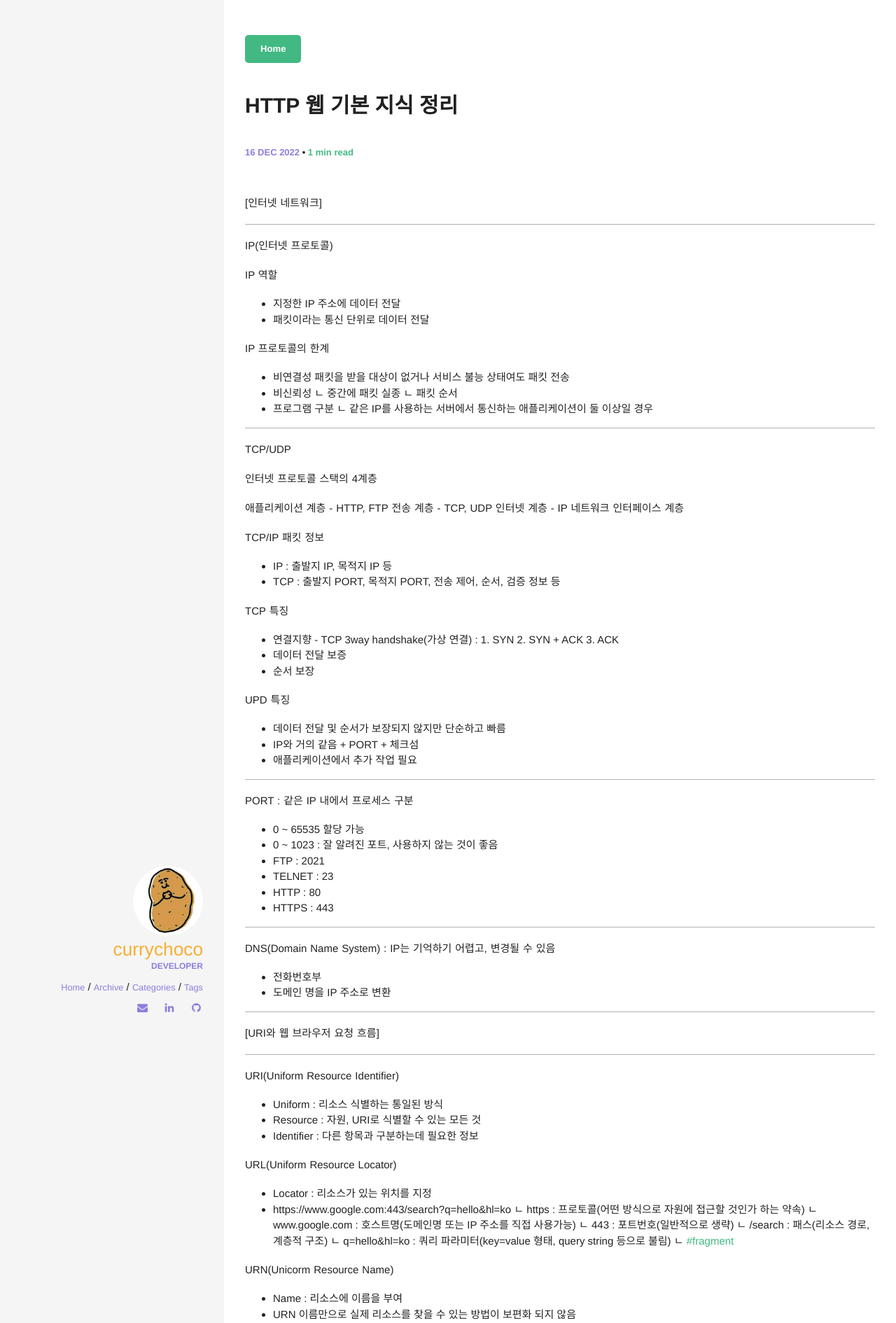
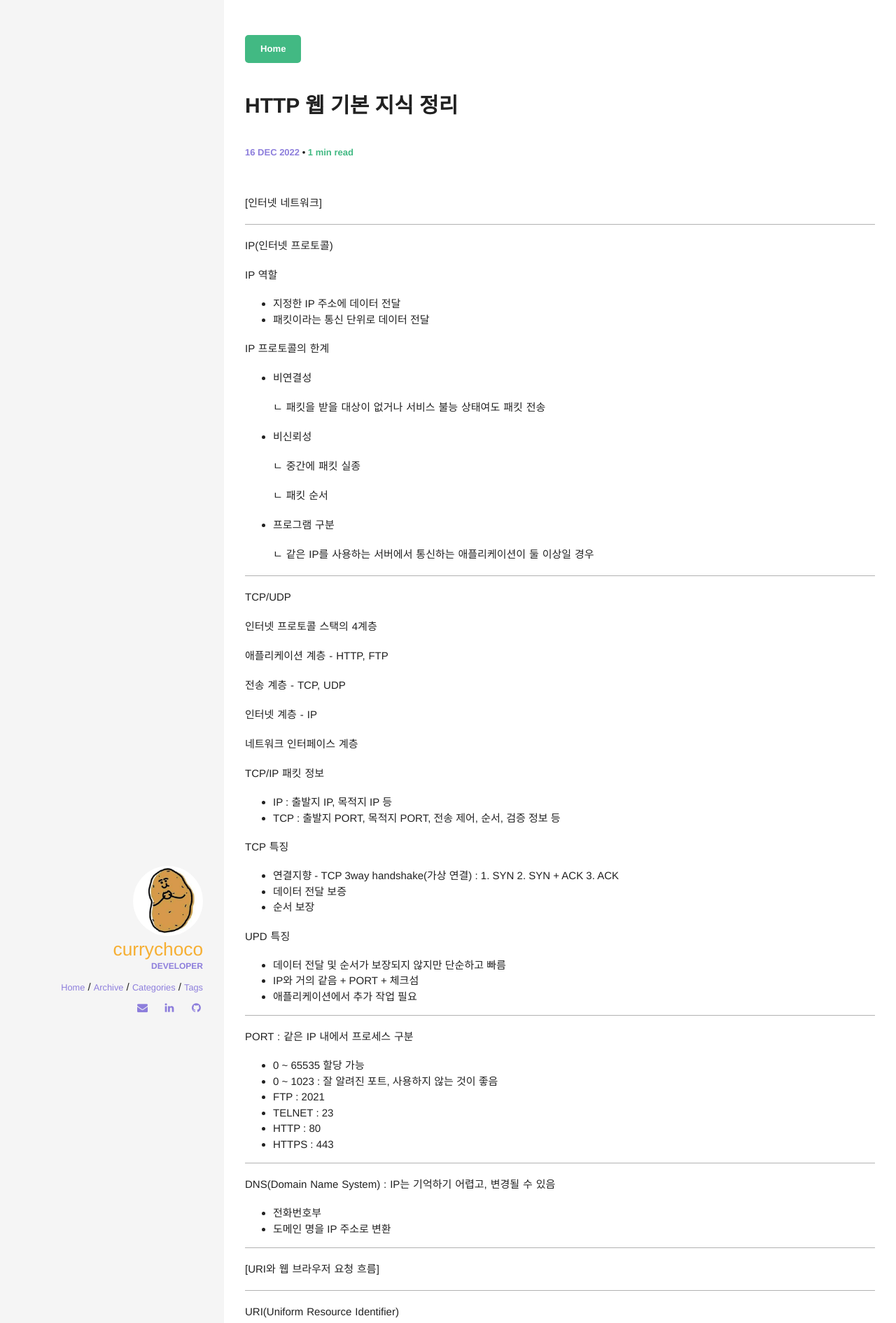
Before and after one commit to currychoco/currychoco.github.io, a Jekyll site: the page built from _posts/2022-12-16-인터넷네트워크.md, in a window 1280 px wide. Shown: the top 1890 px of the page at 70% size. Built offline with Jekyll 4.4.1, drawn with Linux system fonts in a browser that asks for light colours; comment, search, counter and statistics services are not loaded; some of the changed text lies outside the part shown.

Commit message:
Update 2022-12-16-인터넷네트워크.md

```diff
--- a/_posts/2022-12-16-인터넷네트워크.md
+++ b/_posts/2022-12-16-인터넷네트워크.md
@@ -15,14 +15,21 @@ IP 역할
 - 지정한 IP 주소에 데이터 전달
 - 패킷이라는 통신 단위로 데이터 전달
 
+
 IP 프로토콜의 한계
 - 비연결성
-    패킷을 받을 대상이 없거나 서비스 불능 상태여도 패킷 전송
+
+    ㄴ 패킷을 받을 대상이 없거나 서비스 불능 상태여도 패킷 전송
 - 비신뢰성
+
     ㄴ 중간에 패킷 실종
+
     ㄴ 패킷 순서
+
+
 - 프로그램 구분
-    ㄴ 같은 IP를 사용하는 서버에서 통신하는 애플리케이션이 둘 이상일 경우
+
+   ㄴ 같은 IP를 사용하는 서버에서 통신하는 애플리케이션이 둘 이상일 경우
 
 --------
 
@@ -31,25 +38,33 @@ TCP/UDP
 인터넷 프로토콜 스택의 4계층
 
 애플리케이션 계층 - HTTP, FTP
+
 전송 계층 - TCP, UDP
+
 인터넷 계층 - IP
+
 네트워크 인터페이스 계층
+
 
 TCP/IP 패킷 정보
 - IP : 출발지 IP, 목적지 IP 등
 - TCP : 출발지 PORT, 목적지 PORT, 전송 제어, 순서, 검증 정보 등
+
 
 TCP 특징
 - 연결지향 - TCP 3way handshake(가상 연결) : 1. SYN 2. SYN + ACK 3. ACK
 - 데이터 전달 보증
 - 순서 보장
 
+
 UPD 특징
 - 데이터 전달 및 순서가 보장되지 않지만 단순하고 빠름
 - IP와 거의 같음 + PORT + 체크섬
 - 애플리케이션에서 추가 작업 필요
 
+
 --------
+
 
 PORT : 같은 IP 내에서 프로세스 구분
 - 0 ~ 65535 할당 가능
@@ -58,6 +73,7 @@ PORT : 같은 IP 내에서 프로세스 구분
 - TELNET : 23
 - HTTP : 80
 - HTTPS : 443
+
 
 --------
 
@@ -79,12 +95,19 @@ URI(Uniform Resource Identifier)
 URL(Uniform Resource Locator)
 - Locator : 리소스가 있는 위치를 지정
 - https://www.google.com:443/search?q=hello&hl=ko
+
   ㄴ https : 프로토콜(어떤 방식으로 자원에 접근할 것인가 하는 약속)
+
   ㄴ www.google.com : 호스트명(도메인명 또는 IP 주소를 직접 사용가능)
+
   ㄴ 443 : 포트번호(일반적으로 생략)
+
   ㄴ /search : 패스(리소스 경로, 계층적 구조)
+
   ㄴ q=hello&hl=ko : 쿼리 파라미터(key=value 형태, query string 등으로 불림)
+
   ㄴ [#fragment](html 내부 북마크 등에 사용, 서버에 전송하는 정보가 아님)
+
 
 URN(Unicorm Resource Name)
 - Name : 리소스에 이름을 부여
```
